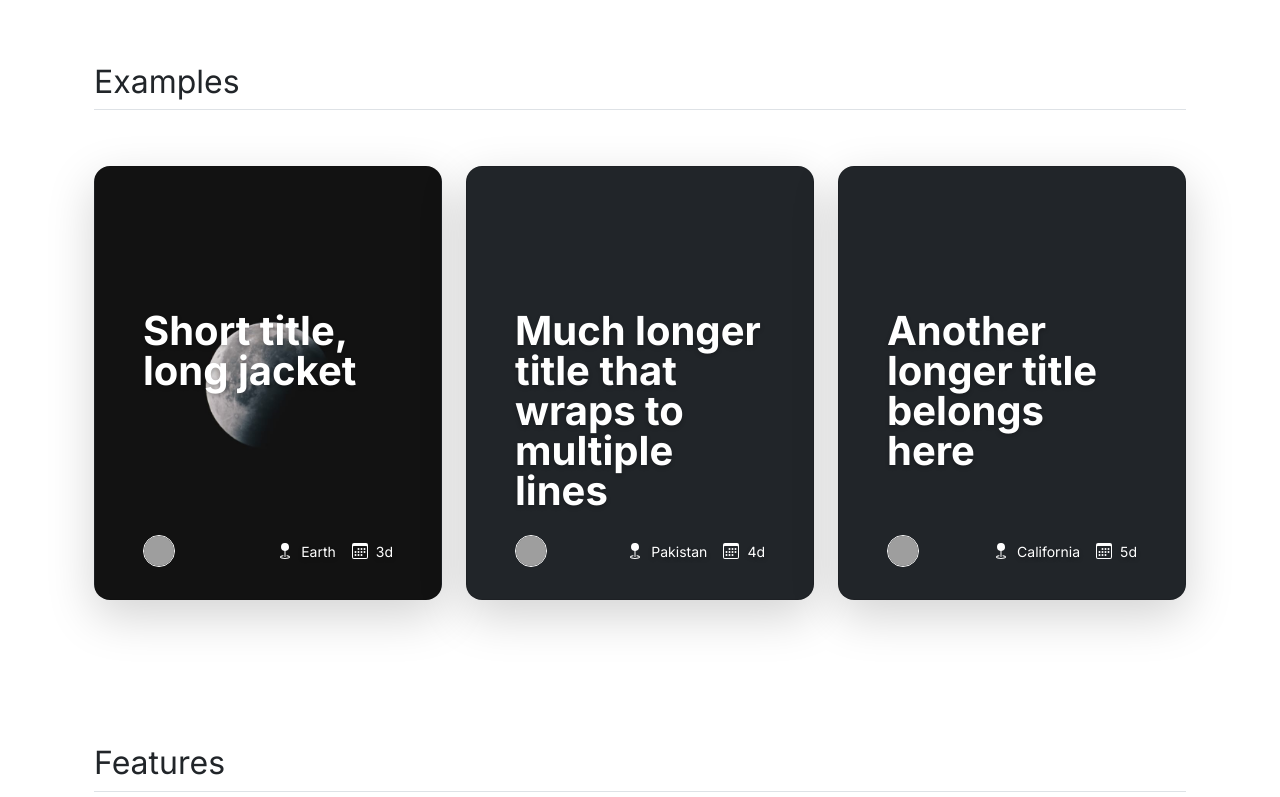
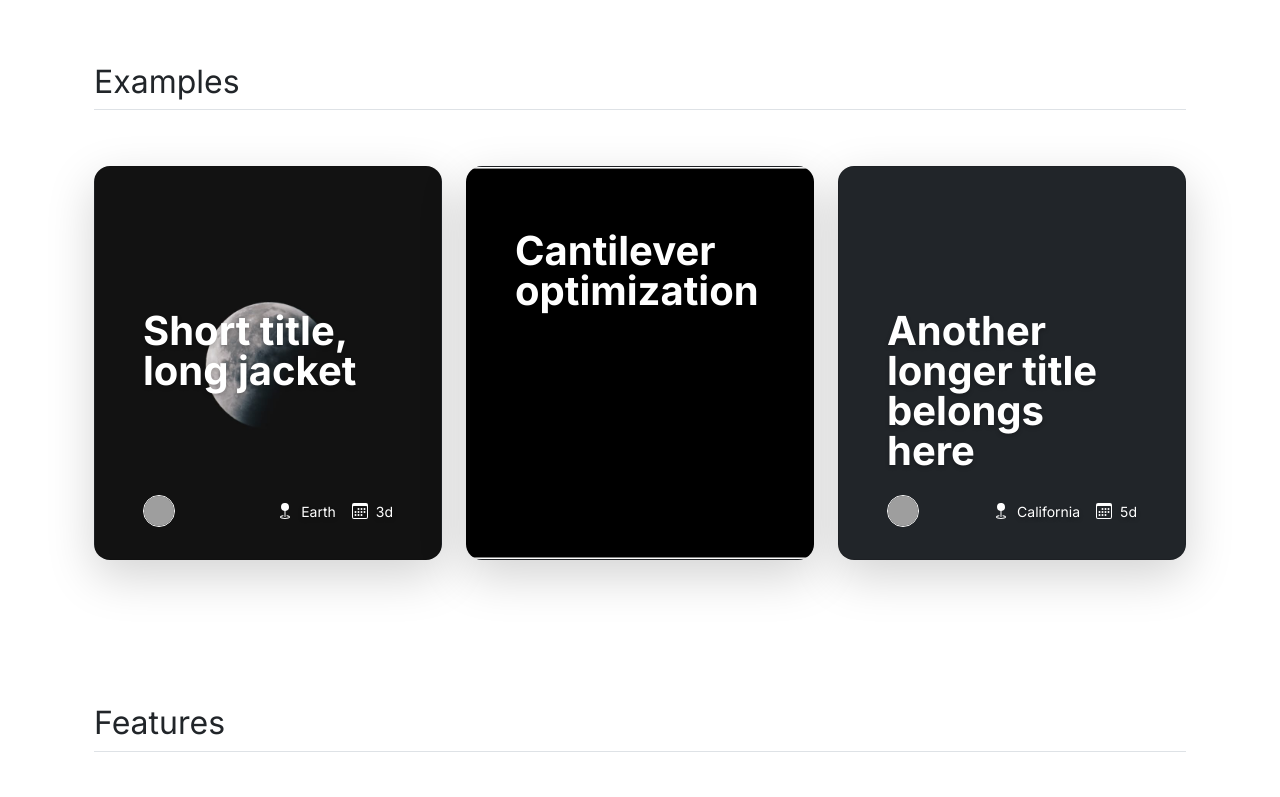
Before and after one commit to SwanLab/Site, a plain HTML site: page index.html in a window 1280 px wide. Shown: the part 550-1347 px from the top of the page. Drawn offline with nearby package versions, Linux system fonts and the light colour scheme; grey boxes are pictures that could not be loaded.

Commit message:
cantilever

```diff
--- a/index.html
+++ b/index.html
@@ -122,22 +122,12 @@
         </div>
 
         <div class="col">
-          <div class="card card-cover h-100 overflow-hidden text-white bg-dark rounded-5 shadow-lg" style="background-image: url('unsplash-photo-2.jpg');">
-            <div class="d-flex flex-column h-100 p-5 pb-3 text-white text-shadow-1">
-              <h2 class="pt-5 mt-5 mb-4 display-6 lh-1 fw-bold">Much longer title that wraps to multiple lines</h2>
-              <ul class="d-flex list-unstyled mt-auto">
-                <li class="me-auto">
-                  <img src="https://github.com/twbs.png" alt="Bootstrap" width="32" height="32" class="rounded-circle border border-white">
-                </li>
-                <li class="d-flex align-items-center me-3">
-                  <svg class="bi me-2" width="1em" height="1em"><use xlink:href="#geo-fill"/></svg>
-                  <small>Pakistan</small>
-                </li>
-                <li class="d-flex align-items-center">
-                  <svg class="bi me-2" width="1em" height="1em"><use xlink:href="#calendar3"/></svg>
-                  <small>4d</small>
-                </li>
-              </ul>
+          <div class="card card-flip card-cover h-100 overflow-hidden text-white bg-dark rounded-5 shadow-lg" style="background-image: url('cantilever_example.gif');">
+            <div class="card-front d-flex flex-column h-100 p-5 pb-3 text-white text-shadow-1">
+              <h2 class="pt-2 mt-2 mb-1 display-6 lh-1 fw-bold">Cantilever optimization</h2>
+            </div>
+            <div class="card-back d-flex flex-column h-100 p-5 pb-3 text-white text-shadow-1" style="background-color: rgba(0,0,0,0.25);">
+              Lorem ipsum dolor sit amet, consectetur adipiscing elit. Ut turpis ligula, commodo sed nisl ac, rhoncus luctus dolor. Cras eleifend quam quis eros accumsan molestie. Aliquam nec orci nec lacus luctus facilisis. Curabitur ultricies eleifend lectus tristique congue. Fusce ultrices purus vel orci lobortis, sit amet ultricies urna sollicitudin.
             </div>
           </div>
         </div>
```
Also changed, not shown: cantilever_example.gif (added).
